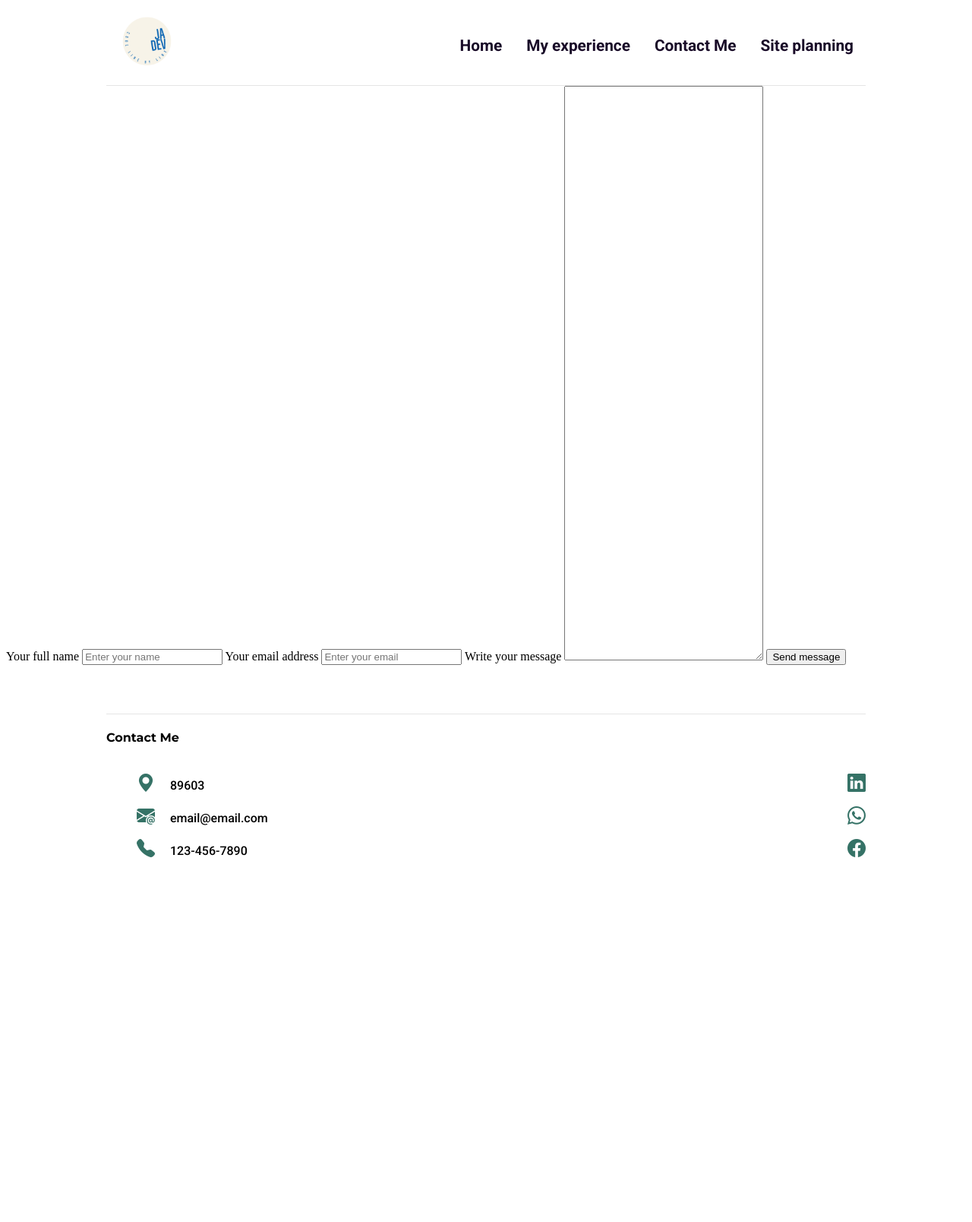
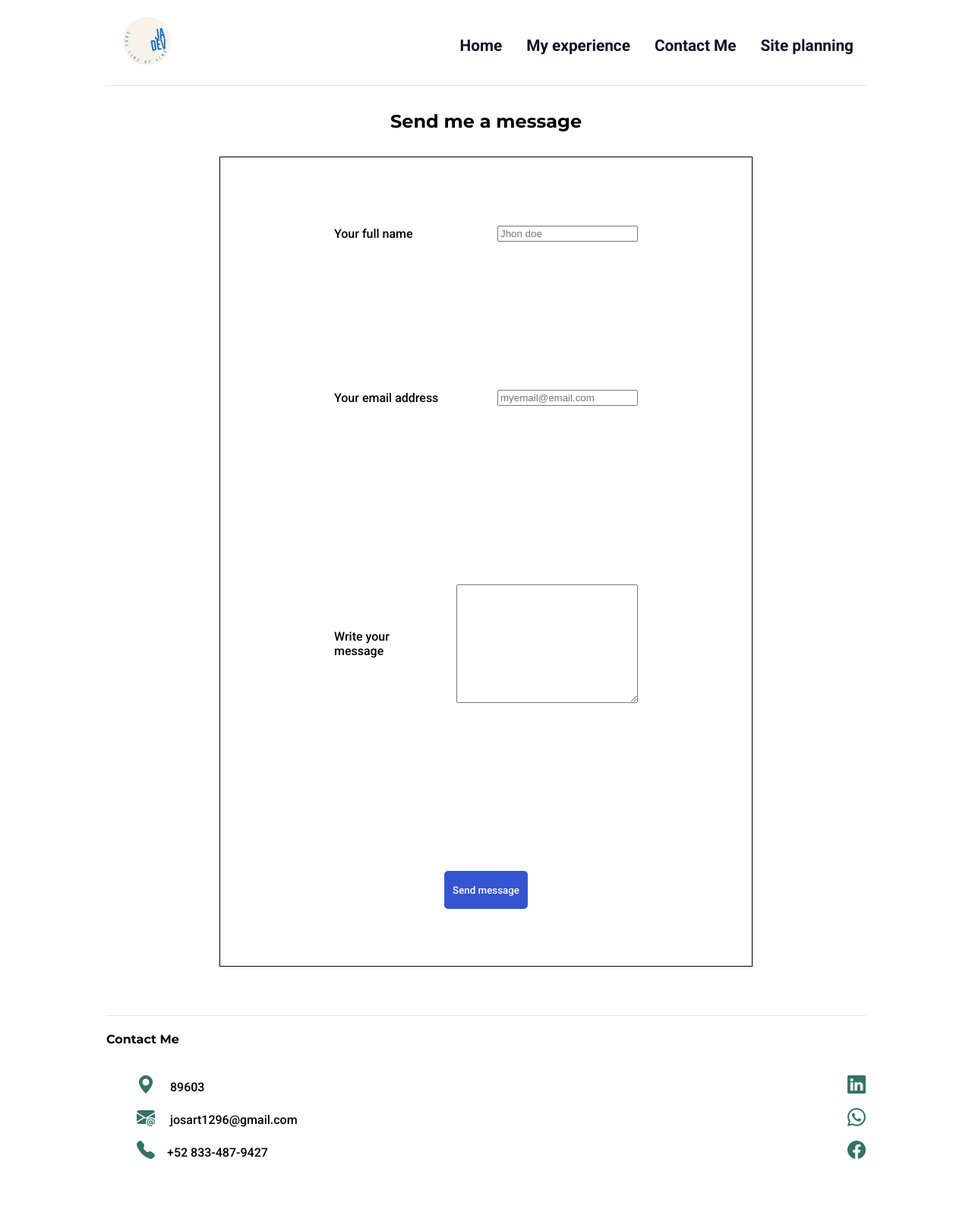
Before and after one commit to josArt17/WDD-130, a PHP site: page /personal/contactme.html in a window 1280 px wide. Shown: the whole page at 76% size. Before the commit the page ends 1128 px from the top, so only its background shows below. Run offline with PHP 8.4, Linux system fonts and the light colour scheme.

Commit message:
final lines of code

```diff
--- a/WEEK 1/personal/contactme.html
+++ b/WEEK 1/personal/contactme.html
@@ -14,24 +14,33 @@
                 <img src="img/JA dev-logos_transparent.png" alt="logo of page">
             </div>
             <ul>
-                <li><a href="#">Home</a></li>
-                <li><a href="#">My experience</a></li>
-                <li><a href="#">Contact Me</a></li>
-                <li><a href="#">Site planning</a></li>
+                <li><a href="./index.html">Home</a></li>
+                <li><a href="./my-experience.html">My experience</a></li>
+                <li><a href="./contactme.html">Contact Me</a></li>
+                <li><a href="./site-plan.html">Site planning</a></li>
             </ul>
         </nav>
     </header>
 
-    <section>
-        <div>
-            <form action="">
-                <label for="name">Your full name</label>
-                <input type="text" name="name" id="name" placeholder="Enter your name">
-                <label for="email">Your email address</label>
-                <input type="text" name="email" id="email" placeholder="Enter your email">
-                <label for="message">Write your message</label>
-                <textarea name="message" id="message" cols="30" rows="50"></textarea>
-                <input type="submit" value="Send message">
+    <section class="cont-message">
+        <div class="message-title">
+            <h2>Send me a message</h2>
+        </div>
+        <div class="cont-form">
+            <form action="index.php" method="post">
+                <div class="full-name">
+                    <label for="name">Your full name</label>
+                    <input type="text" name="name" id="name" placeholder="Jhon doe">
+                </div>
+                <div class="email">
+                    <label for="email">Your email address</label>
+                    <input type="text" name="email" id="email" placeholder="myemail@email.com">
+                </div>
+                <div class="message">
+                    <label for="message">Write your message</label>
+                    <textarea name="message" id="message" cols="30" rows="10"></textarea>
+                </div>
+                <input type="submit" value="Send message" class="button-submit">
             </form>
         </div>
     </section>
@@ -45,15 +54,15 @@
             <div class="contact-media">
                 <ul>
                     <li><i class="bi bi-geo-alt-fill"></i><span> 89603</span></li>
-                    <li><i class="bi bi-envelope-at-fill"></i><span> email@email.com</span></li>
-                    <li><i class="bi bi-telephone-fill"></i><span> 123-456-7890</span></li>
+                    <li><i class="bi bi-envelope-at-fill"></i><span> josart1296@gmail.com</span></li>
+                    <li><i class="bi bi-telephone-fill"></i><span>+52 833-487-9427</span></li>
                 </ul>
             </div>
             <div class="social-media">
                 <ul>
-                    <li><i class="bi bi-linkedin" id="linkedin"></i></li>
-                    <li><i class="bi bi-whatsapp" id="whatsapp"></i></li>
-                    <li><i class="bi bi-facebook" id="facebook"></i></li>
+                    <li><a href="https://www.linkedin.com/in/josart121796/" target="_blank"><i class="bi bi-linkedin" id="linkedin"></i></a></i></li>
+                    <li><a href="https://api.whatsapp.com/send?phone=8334879427" target="_blank"><i class="bi bi-whatsapp" id="whatsapp"></i></a></li>
+                    <li><a href="https://www.facebook.com/jose.arteagamachuca1/?locale=es_LA" target="_blank"><i class="bi bi-facebook" id="facebook"></i></a></li>
                 </ul>
             </div>
         </div>
--- a/WEEK 1/personal/index.html
+++ b/WEEK 1/personal/index.html
@@ -81,8 +81,8 @@
         <div class="contact-media">
             <ul>
                 <li><i class="bi bi-geo-alt-fill"></i><span> 89603</span></li>
-                <li><i class="bi bi-envelope-at-fill"></i><span> email@email.com</span></li>
-                <li><i class="bi bi-telephone-fill"></i><span> 123-456-7890</span></li>
+                <li><i class="bi bi-envelope-at-fill"></i><span> josart1296@gmail.com</span></li>
+                <li><i class="bi bi-telephone-fill"></i><span>+52 833-487-9427</span></li>
             </ul>
         </div>
         <div class="social-media">
--- /dev/null
+++ b/WEEK 1/personal/index.php
@@ -0,0 +1,5 @@
+<?php
+
+echo "This is just a test"
+
+?>
--- a/WEEK 1/personal/styles/style.css
+++ b/WEEK 1/personal/styles/style.css
@@ -318,3 +318,83 @@ footer {
 
   /* Change the background color of the dropdown button when the dropdown content is shown */
 .dropdown:hover .dropbtn {background-color: #3e8e41;}
+
+
+/* CONTACTME SECTION  */
+
+.cont-message {
+    width: 900px;
+    margin: 2rem auto;
+}
+
+.message-title {
+    text-align: center;
+    font-family: 'Montserrat', sans-serif;
+    font-weight: 700;
+}
+
+
+.cont-form  form{
+    margin: 2rem auto;
+    width: 700px;
+    border: 1px solid #000;
+    display: grid;
+    grid-template-columns: 1fr;
+    grid-template-rows: repeat(5, 200px);
+    align-items: center;
+    justify-items: center;
+    gap: 1rem;
+}
+
+.full-name {
+    grid-column: 1/2;
+    grid-row: 1/2;
+    width: 400px;
+    display: flex;
+    justify-content: space-between;
+    align-items: center;
+    gap: 2rem;
+    font-family: 'Roboto', sans-serif;
+    font-weight: 500;
+}
+
+.email {
+    grid-column: 1/2;
+    grid-row: 2/3;
+    width: 400px;
+    display: flex;
+    justify-content: space-between;
+    align-items: center;
+    gap: 2rem;
+    font-family: 'Roboto', sans-serif;
+    font-weight: 500;
+}
+
+.message {
+    grid-column: 1/2;
+    grid-row: 3/5;
+    width: 400px;
+    display: flex;
+    justify-content: space-between;
+    align-items: center;
+    gap: 2rem;
+    font-family: 'Roboto', sans-serif;
+    font-weight: 500;
+}
+
+.button-submit {
+    grid-column: 1/2;
+    grid-row: 5/6;
+    width: 110px;
+    height: 50px;
+    font-family: 'Roboto', sans-serif;
+    font-weight: 500;
+    border: none;
+    background-color: #3454d1;
+    border-radius: 5px;
+    color: #fff;
+}
+
+.button-submit:hover {
+    cursor: pointer;
+}
```
Also changed, not shown: WEEK 1/personal/my-experience.html (+9 -9 lines).
